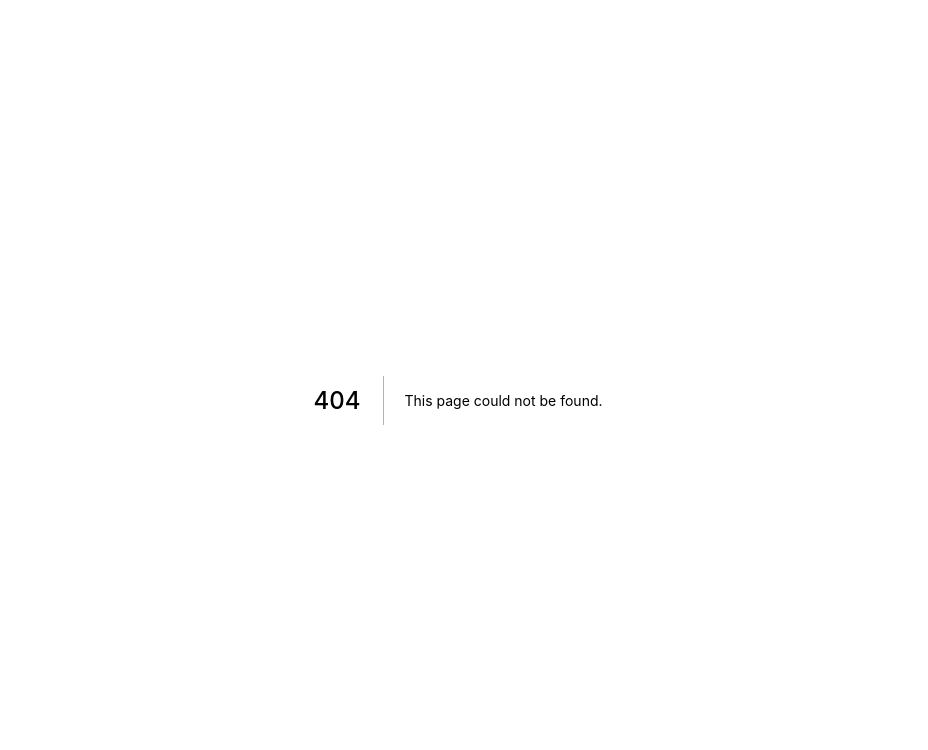
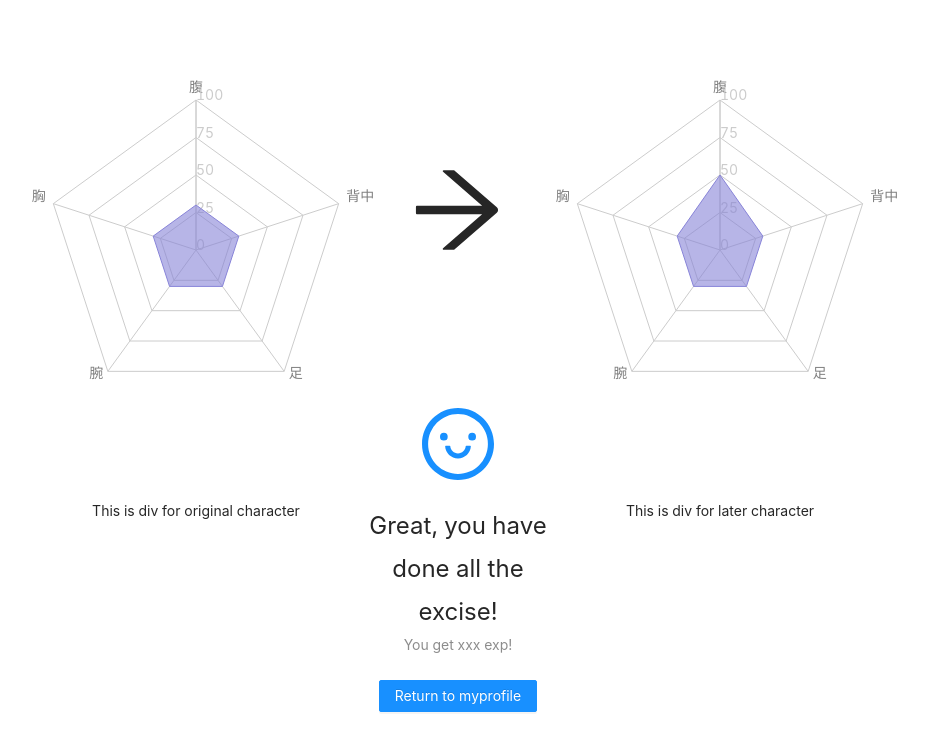
Before and after one commit to yamayamaKo/muscle, a Next.js app: page /result in a window 1280 px wide. Before the commit this address had no page. Shown: the top 750 px of the page, without its empty margins (182-1110 px from the left). Built offline with nearby package versions, Linux system fonts and the light colour scheme.

Commit message:
result画面を追加 (#3)

```diff
--- /dev/null
+++ b/pages/result.js
@@ -0,0 +1,86 @@
+import React from 'react';
+import ReactDOM from 'react-dom';
+import 'antd/dist/antd.css';
+import { Result, Button } from 'antd';
+import { SmileOutlined } from '@ant-design/icons';
+import MuscleChart from '../components/MuscleChart';
+import { ArrowRightOutlined } from '@ant-design/icons';
+import Link from 'next/link';
+
+export default function ResultNormal() {
+    const data = [
+        {part: '腹', you:30, fullMark: 100},
+        {part: '背中', you:30, fullMark: 100},
+        {part: '足', you:30, fullMark: 100},
+        {part: '腕', you:30, fullMark: 100},
+        {part: '胸', you:30, fullMark: 100},
+    ]
+
+    const dataLater = [
+        {part: '腹', you:50, fullMark: 100},
+        {part: '背中', you:30, fullMark: 100},
+        {part: '足', you:30, fullMark: 100},
+        {part: '腕', you:30, fullMark: 100},
+        {part: '胸', you:30, fullMark: 100},
+    ]
+    return (
+        <div>
+            <div>
+                <div className='figure data'>
+                    <div className='original data' style={{
+                                                            display:'inline-block',
+                                                            position:'absolute',
+                                                            left:'10%'
+                                                        }}>
+                        <MuscleChart
+                            data={data}
+                        />
+                        <div style={{textAlign:'center'}}> This is div for original character</div>
+                    </div>
+
+                    <div
+                        className='arrow'
+                        style={{
+                            display:'inline-block',
+                            position:'absolute',
+                            left:'46%',
+                            right:'50%',
+                            top:'20%'
+                        }}
+                    >
+                        <ArrowRightOutlined style={{fontSize:100}}/>
+                    </div>
+
+
+                    <div className='later data' style={{display:'inline-block',
+                                                        position:'absolute',
+                                                        right:'10%'
+                                                        }}>
+                        <MuscleChart
+                            data={dataLater}
+                        />
+                        <div style={{textAlign:'center'}}> This is div for later character</div>
+                    </div>
+                </div>
+                <div className='word data' style={{
+                                                    alignContent:'center',
+                                                    left:'40%',
+                                                    right:'40%',
+                                                    bottom:'5%',
+                                                    position:'absolute'
+                                                }}>
+                    <Result
+                        icon={<SmileOutlined />}
+                    title="Great, you have done all the excise!"
+                    subTitle='You get xxx exp!'
+                    extra={<Button type="primary">
+                        <Link href="/">
+                            Return to myprofile
+                        </Link>
+                    </Button>}
+                    />
+                </div>
+            </div>
+        </div>
+    )
+}
```
